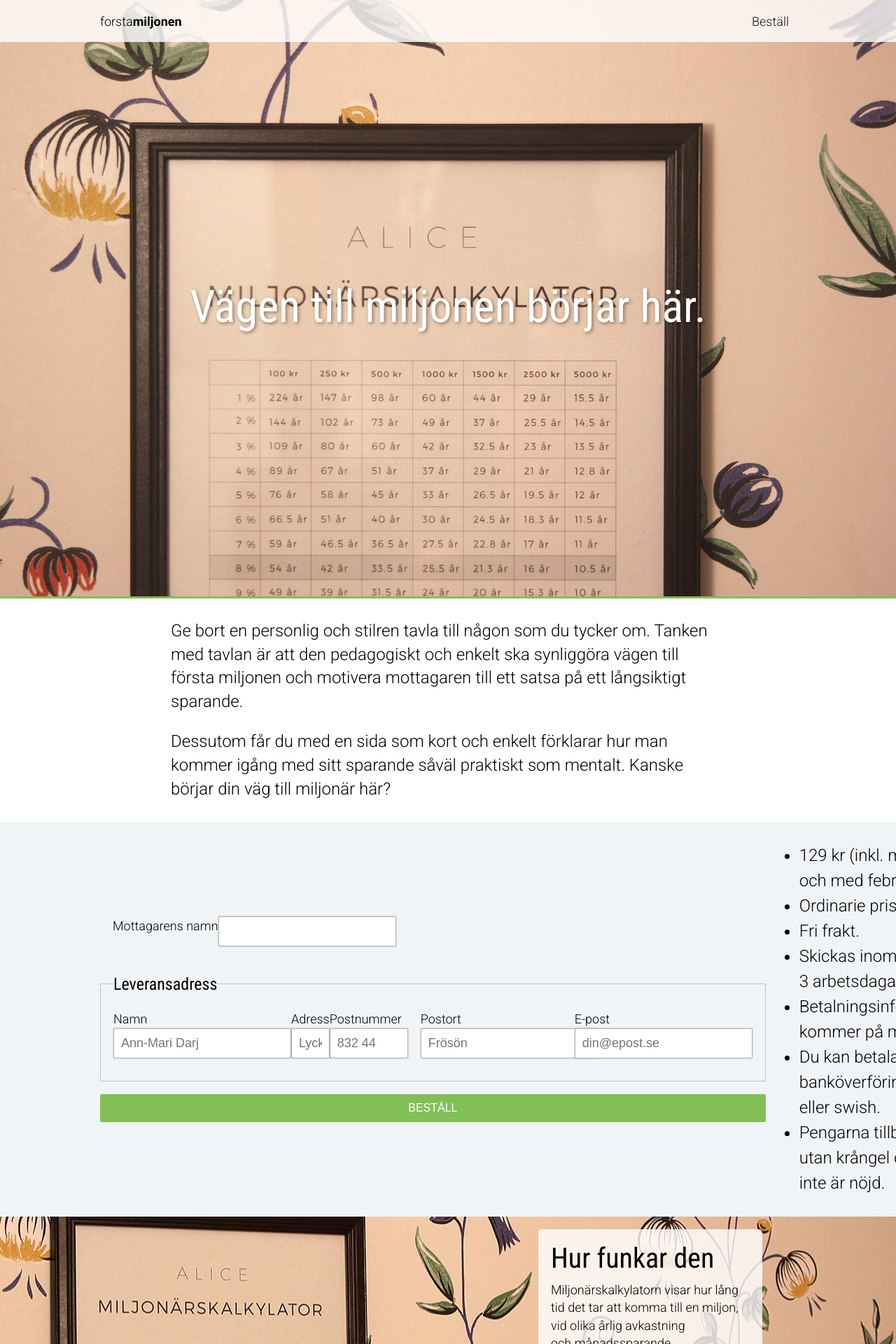
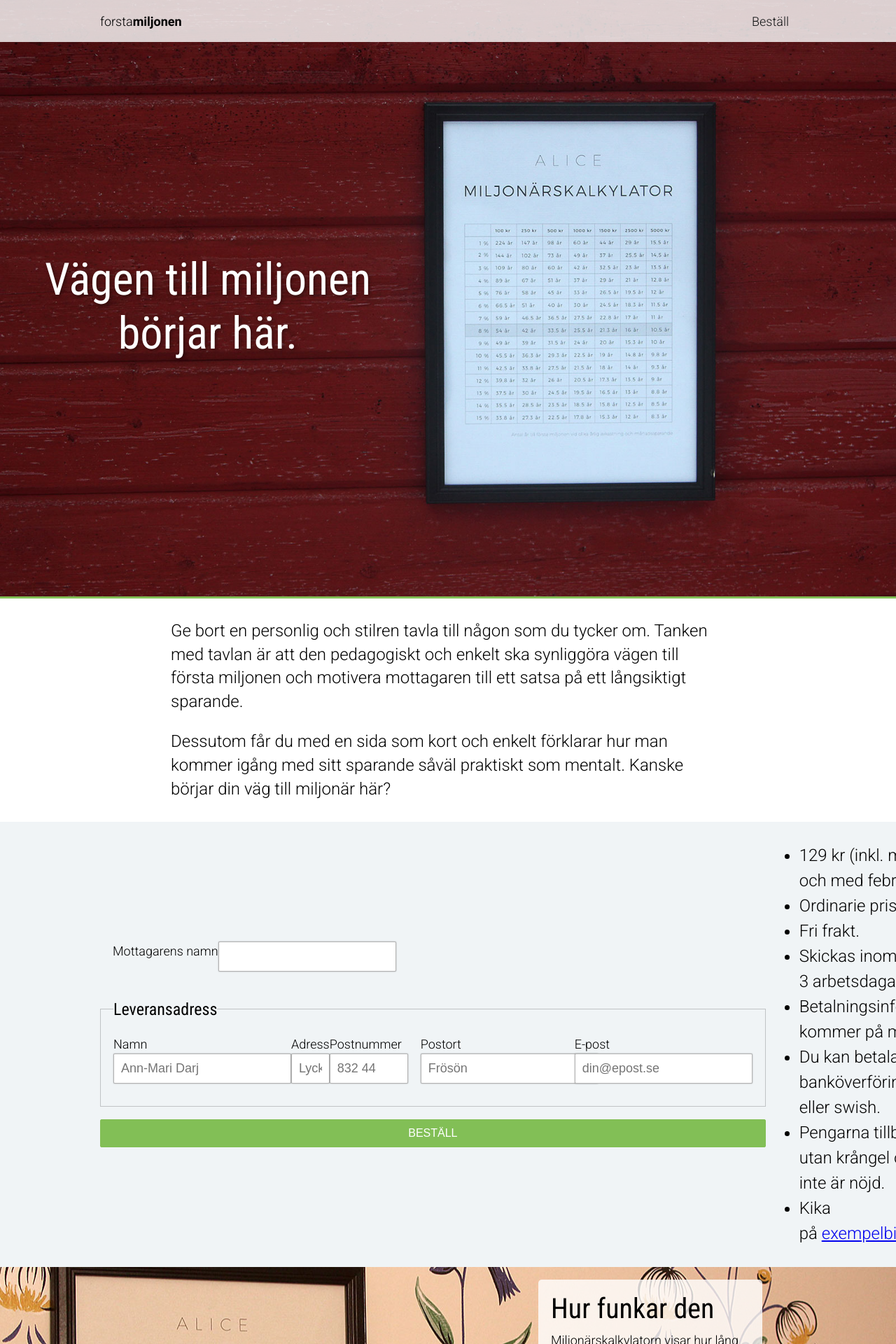
Before and after one commit to amo222/amo222.github.io, a Jekyll site: the page built from index.html, in a window 1280 px wide. Shown: the top 1920 px of the page at 70% size. Built offline with Jekyll 4.4.1, drawn with Linux system fonts in a browser that asks for light colours; some of the changed text lies outside the part shown.

Commit message:
Updated text and header

```diff
--- a/assets/stylesheets/main.scss
+++ b/assets/stylesheets/main.scss
@@ -77,9 +77,9 @@
   @include flexbox();
   @include align-items(center);
   @include justify-content(center);
-  background-image: url('/assets/images/background_hero3.jpg');
+  background-image: url('/assets/images/background_hero.jpg');
   background-size: cover;
-  background-position-y: bottom;
+  background-position-y: center;
   background-position-x: center;
   border-bottom: 3px solid $color-heroBorder;
   height: 95vh;
@@ -89,6 +89,13 @@
   @media(min-width: $screen-md) {
       padding: 75px 0 30px 0;
   }
+
+  @media(min-width: 990px) {
+      @include justify-content(flex-start);
+  }
+}
+.hero_content {
+    max-width: 33em;
 }
 .hero_headline {
 	@extend .headlineLargest;
--- a/index.html
+++ b/index.html
@@ -2,7 +2,7 @@
 layout: default
 ---
 <div class="hero">
-  <div>
+  <div class="hero_content">
     <h1 class="hero_headline">Vägen till miljonen börjar&nbsp;här.</h1>
   </div>
 </div>
@@ -61,6 +61,7 @@ layout: default
                 <li class="summary_item">Betalningsinformation kommer på&nbsp;mail.</li>
                 <li class="summary_item">Du kan betala via banköverföring eller&nbsp;swish.</li>
                 <li class="summary_item">Pengarna tillbaka utan krångel om du inte är&nbsp;nöjd.</li>
+                <li class="summary_item">Kika på&nbsp;<a href="assets/images/example_millionare_calculator.jpg">exempelbilden</a>.</li>
             </ul>
         </div>
     </div>
@@ -83,19 +84,39 @@ layout: default
         <div class="faq_container">
             <div class="faq_item">
                 <h4 class="faq_question">Hur packas min order?</h4>
-                <p class="faq_answer">Vi packar utskriften i ett hårt C4-kuvert för säkra så att den inte viks under posthanteringen.</p>
+                <p class="faq_answer">Vi packar utskriften i ett hårt C4-kuvert för säkra så att den inte viks under&nbsp;posthanteringen.</p>
             </div>
             <div class="faq_item">
                 <h4 class="faq_question">När skickas min order?</h4>
-                <p class="faq_answer">Så snart som möjligt efter att din betalning mottagts, men senast inom 3 arbetsdagar från att betalningen mottagits.</p>
+                <p class="faq_answer">Så snart som möjligt efter att din betalning mottagts, men senast inom 3 arbetsdagar från att betalningen&nbsp;mottagits.</p>
             </div>
             <div class="faq_item">
-                <h4 class="faq_question">Varför gör du det här?</h4>
-                <p class="faq_answer">Jag hoppas kunna belysa vikten av att börja investera tidigt. Små summor blir enorma över tid.</p>
+                <h4 class="faq_question">Varför gör ni det här?</h4>
+                <p class="faq_answer">Vi hoppas kunna belysa vikten av att börja investera tidigt. Små summor blir enorma över&nbsp;tid.</p>
             </div>
             <div class="faq_item">
                 <h4 class="faq_question">Jag vill ha pengarna tillbaka.</h4>
-                <p class="faq_answer">Skicka ett mail till <a href="mailto:annmari@forstamiljonen.se">annmari@forstamiljonen.se</a> så får du vidare instruktioner.</p>
+                <p class="faq_answer">Skicka ett mail till <a href="mailto:annmari@forstamiljonen.se">annmari@forstamiljonen.se</a> så löser vi&nbsp;det.</p>
+            </div>
+            <div class="faq_item">
+                <h4 class="faq_question">Till vem borde jag ge en?</h4>
+                <p class="faq_answer">Miljonärskalkylatorn är en perfekt dopgåva eller födelsedagspresent. I kombination med det första bidraget till månadssparande kan du knuffa igång någon annan att komma igång.</p>
+            </div>
+            <div class="faq_item">
+                <h4 class="faq_question">Jag kan ingenting om sparande</h4>
+                <p class="faq_answer">Det är precis därför vi också skickar med en A4 som på ett enkelt sätt beskriver långsiktigt sparande och hur man på några minuter kommer igång med att skapa ett konto hos en nätmäklare och göra sitt första köp. Du behöver inte ha koll själv för att ge bort den som present.</p>
+            </div>
+            <div class="faq_item">
+                <h4 class="faq_question">Jag önskar att mina föräldrar fått en</h4>
+                <p class="faq_answer">Vi hade också gärna klivit in i vuxenlivet med en rejäl peng på banken. Nu kan du hjälpa någon annan. Någon som kommer att vara dig evigt tacksam för att du satte snöbollen i rullning.</p>
+            </div>
+            <div class="faq_item">
+                <h4 class="faq_question">Vad är det för papper</h4>
+                <p class="faq_answer">Ett lite styvare papper med struktur i bruten vit färg. Ett riktigt fint papper helt enkelt.</p>
+            </div>
+            <div class="faq_item">
+                <h4 class="faq_question">Ram ingår det?</h4>
+                <p class="faq_answer">Nej. Det hade blivit betydligt dyrare frakt då tyvärr. Svårt att hitta en ram som passar alla dessutom.</p>
             </div>
         </div>
     </div>
```
Also changed, not shown: assets/images/background_hero.jpg, assets/images/example_millionare_calculator.jpg (added), 2 other files.
